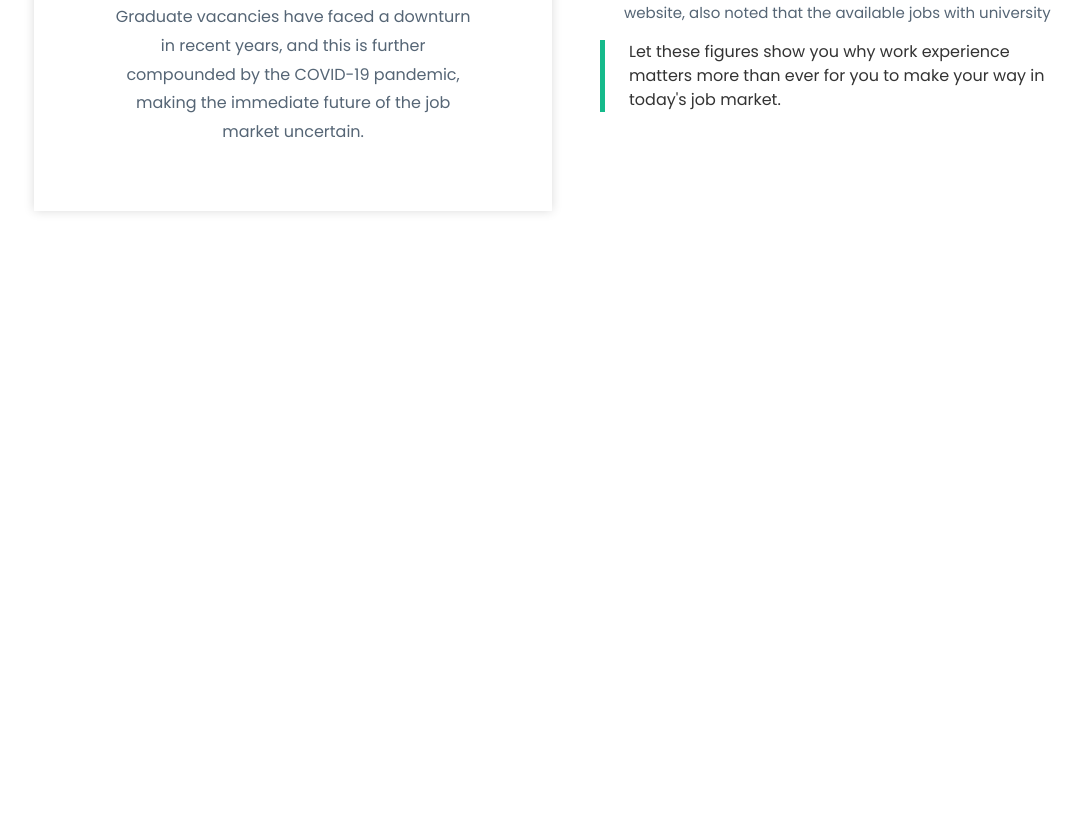
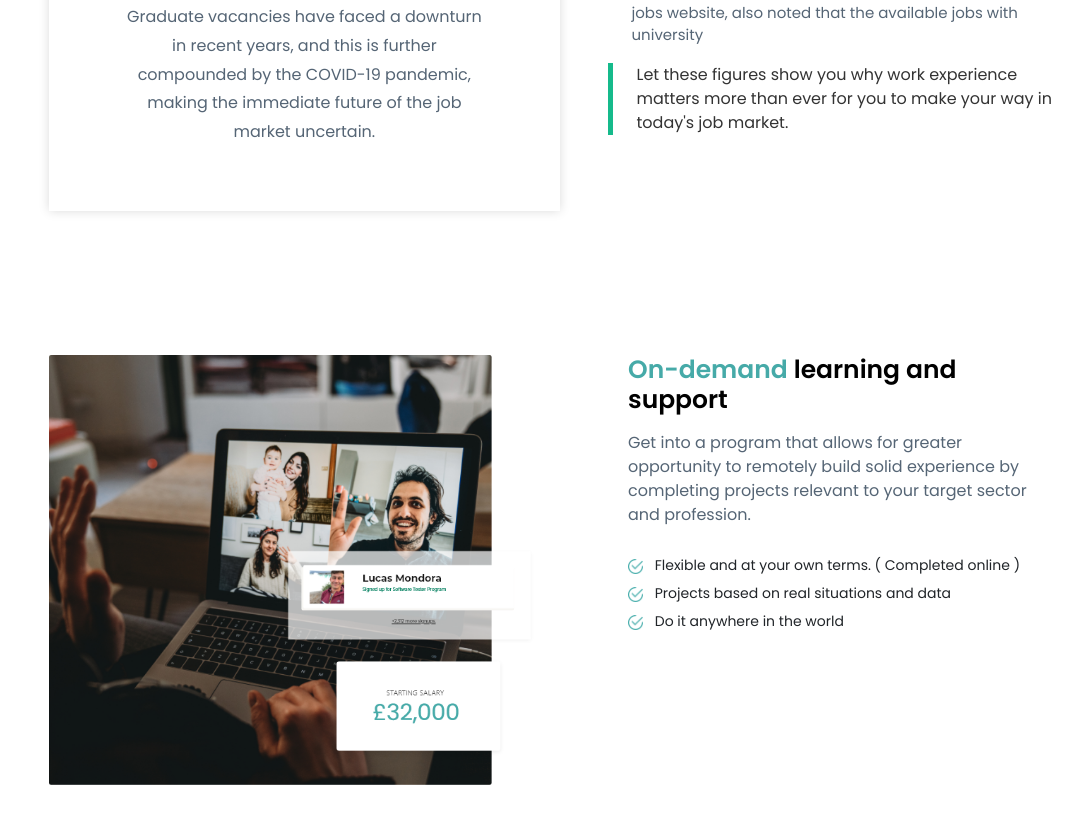
Before and after one commit to Abir-Hasan-GUB/Techway-Latest-project-fiverr-2, a website: page src/index.html in a window 1280 px wide. Shown: the part 4038-4861 px from the top of the page, without its empty margins (88-1170 px from the left). Before the commit the page ends 4345 px from the top, so only its background shows below. Drawn offline with Linux system fonts and the light colour scheme.

Commit message:
On-demand done

```diff
--- a/src/index.html
+++ b/src/index.html
@@ -250,7 +250,7 @@
     <section id="employmentMarket">
         <div class="container pt-lg-5 pt-3 extraPadding pb-lg-5 mb-lg-5">
             <h1 class="text-center pb-lg-5 mb-4">The <span class="colorText">employment market</span> is in a downturn</h1>
-            <div class="row">
+            <div class="row ml-0">
                 <div class="col-md-6 eployLeft d-flex justify-content-center">
                 <div class="w-75 py-5">
                     <h2 class=" text-center pb-3">There could be lesser graduate jobs this year. Are you prepared for the competition?</h2>
@@ -267,10 +267,45 @@
                     </p>
                 </div>
             </div>
+
+
+
+
+
+
+
+
+
+
+
+
+ <!-- ========================= employment market Down Part Start ==================== -->
+
+ <div class="row employDown mt-lg-5 pt-lg-5">
+    <div class="col-md-6 mt-lg-5">
+        <img class="img-fluid" src="images/on-demand.png" alt="on-demand">
+    </div>
+    <div class="col-md-6 employDownRight mt-lg-5  pl-5">
+        <h2 class="pl-4 ml-1"> <span class="colorText">On-demand</span> learning and support</h2>
+        <p class="pl-4 ml-1 py-2">Get into a program that allows for greater opportunity to remotely build solid experience by completing projects relevant to your target sector and profession.</p>
+
+        <ul class="list-unstyled pl-4 ml-1">
+            <li> <img class="img-fluid mr-2" src="images/check.png" alt=" check"> Flexible and at your own terms. ( Completed online ) </li>
+            <li> <img class="img-fluid mr-2" src="images/check.png" alt=" check"> Projects based on real situations and data</li>
+            <li> <img class="img-fluid mr-2" src="images/check.png" alt=" check"> Do it anywhere in the world</li>
+        </ul>
+
+    </div>
+</div>
+
+<!-- ========================= employment market Down Part End ==================== -->
+
         </div>
     </section>
 
     <!-- ========================= employment market Part End ==================== -->
+
+
 
 
 
--- a/src/scss/style.scss
+++ b/src/scss/style.scss
@@ -304,5 +304,17 @@ h3{
             border-left: 5px solid #15BA8B;
         }
     }
+    .employDownRight{
+        ul{
+            li{
+                font-size: 14px;
+                line-height: 2;
+                img{
+                    height: 15px;
+                }
+            }
+        }
+    }
 }
+
 // ===============Empolye End===========/
```
Also changed, not shown: src/css/style.css.
